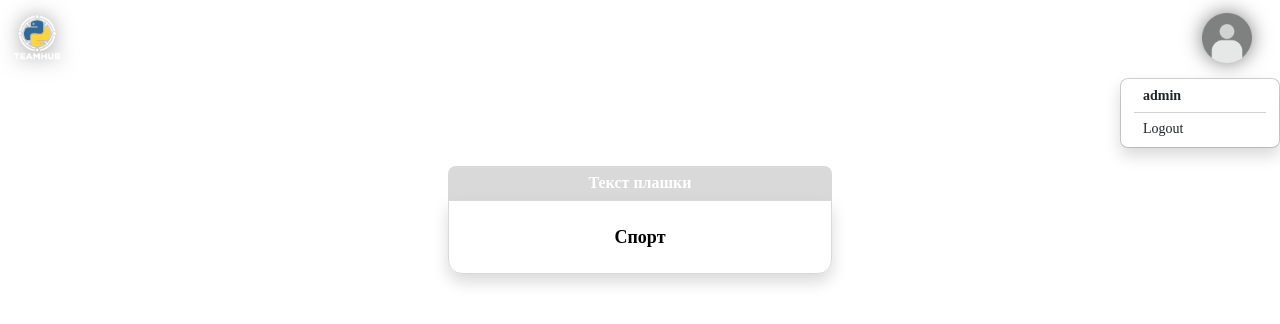
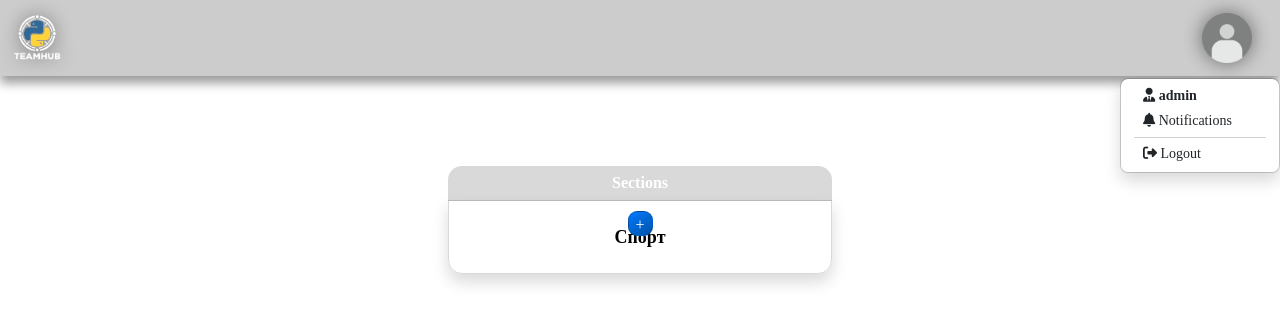
Before and after one commit to LEGENDA123698/TeamHub, a Django app: page /forum/ in a window 1280 px wide, after a click that opens the changed part. Shown: the top 324 px of the page. Run offline with Django 5.2, Linux system fonts and the light colour scheme; a user stored in the database is signed in; data comes from the database, SQL or seed files in the repository; both versions use the stored data as it was after the commit; some libraries are stand-ins or nearby versions; some web fonts are replaced.

Commit message:
форум + исправления

```diff
--- a/notifications_app/urls.py
+++ b/notifications_app/urls.py
@@ -4,7 +4,7 @@ import notifications_app.views as views
 urlpatterns = [
     path("", views.NotificationListView.as_view(), name='notifications-list'),
     path("<int:pk>/", views.NotificationDetailView.as_view(), name='notification-detail'),
-    path("notifications/create-notification", views.NotificationCreateView.as_view(), name='create-notification'),
-    path("notifications/update-notification/<int:pk>/", views.NotificationUpdateView.as_view(), name='update-notification'),
-    path("notifications/create-notification/<int:pk>/", views.NotificationDeleteView.as_view(), name='delete-notification'),
+    path("create-notification", views.NotificationCreateView.as_view(), name='create-notification'),
+    path("update-notification/<int:pk>/", views.NotificationUpdateView.as_view(), name='update-notification'),
+    path("create-notification/<int:pk>/", views.NotificationDeleteView.as_view(), name='delete-notification'),
 ]
--- a/static/base.css
+++ b/static/base.css
@@ -82,12 +82,12 @@
 
 }
 
-.navbar {
+.navbar.scrolled {
     background: transparent;
     transition: background, box-shadow, backdrop-filter, --webkit-backdrop-filter, background-color 0.3s ease-in-out;
 }
 
-.navbar.scrolled {
+.navbar {
     box-shadow: 0px 7px 10px rgba(0, 0, 0, 0.4);
     width: 100%;
     background: transparent;
@@ -127,6 +127,11 @@
     line-height: 16px;
 }
 
+.logout-item:hover {
+    background: #ff3b30 !important;
+    border-radius: 3px;
+}
+
 .dropdown-item:hover {
     background: #007aff;
     color: white;
@@ -145,11 +150,11 @@
     background: white;
     border: 1px solid rgba(0, 0, 0, 0.15);
     box-shadow: 0 0.5rem 1rem rgba(0, 0, 0, 0.15);
-    position: sticky;
-    height: 10vh;
-    width: 10vw;
-    top: 0;
-    left: 0;
+    position: fixed !important;
+    height: 30vh;
+    width: 30vw;
+    top: 11%;
+    left: 3;
     transform: scale(0);
     opacity: 0;
     transition: opacity 0.3s ease, transform 0.3s ease;
@@ -157,6 +162,8 @@
 }
 
 .mainmenu.show {
+    opacity: 1;
+    transform: scale(1);
     position: sticky;
 }
 
--- a/static/forum_app/forum.css
+++ b/static/forum_app/forum.css
@@ -8,11 +8,12 @@
     background: rgba(0, 0, 0, 0.15);
     color: white;
     padding: 5px 15px;
-    border-radius: 8px 8px 0px 0px;
+    border-radius: 14px 14px 0px 0px;
     width: 30vw;
     font-size: 16px;
     font-weight: bold;
     text-align: center;
+    max-height: 48%;
 }
 
 .default-placeholder {
@@ -50,8 +51,19 @@
     text-decoration: none;
 }
 
-
 .placeholder-item:hover {
     color: white !important;
     background: #007aff !important;
 }
+
+.create-button {
+    position: relative;
+    border-radius: 9px;
+    height: 25px;
+    width: 25px;
+    text-align: center;
+    border: 1px solid rgba(0, 0, 0, 0.15);
+    background: linear-gradient(145deg, #007aff, #0051a8);
+    color: white;
+    padding-bottom: 1px;
+}
--- a/teamhub/settings.py
+++ b/teamhub/settings.py
@@ -127,8 +127,8 @@ USE_TZ = True
 # https://docs.djangoproject.com/en/5.1/howto/static-files/
 
 STATIC_URL = 'static/'
-STATIC_ROOT = '/static/'
-STATICFILES_DIRS = [BASE_DIR / 'static',]
+STATIC_ROOT = 'staticfiles/'
+STATICFILES_DIRS = [BASE_DIR / 'static']
 
 # Default primary key field typ
 # https://docs.djangoproject.com/en/5.1/ref/settings/#default-auto-field
--- a/teamhub/urls.py
+++ b/teamhub/urls.py
@@ -26,6 +26,7 @@ urlpatterns = [
     path('forum/', include('forum_app.urls')),
     path('', include('calendar_app.urls')),
     path('', include('materials_app.urls')),
+    path('notifications/', include('notifications_app.urls'))
 ]
 
 if settings.DEBUG:
--- a/templates/base.html
+++ b/templates/base.html
@@ -1,20 +1,15 @@
 {% load static %}
 
 <head>
-  <link
-    href="https://cdn.jsdelivr.net/npm/bootstrap@5.3.3/dist/css/bootstrap.min.css"
-    rel="stylesheet"
-    integrity="sha384-QWTKZyjpPEjISv5WaRU9OFeRpok6YctnYmDr5pNlyT2bRjXh0JMhjY6hW+ALEwIH"
-    crossorigin="anonymous"
-  />
+  <link href="https://cdn.jsdelivr.net/npm/bootstrap@5.3.3/dist/css/bootstrap.min.css" rel="stylesheet"
+    integrity="sha384-QWTKZyjpPEjISv5WaRU9OFeRpok6YctnYmDr5pNlyT2bRjXh0JMhjY6hW+ALEwIH" crossorigin="anonymous" />
+  <script src="https://kit.fontawesome.com/7283992a6b.js" crossorigin="anonymous"></script>
 
   {% block extra_head %}{% endblock %}
 
-  <script
-    src="https://cdn.jsdelivr.net/npm/bootstrap@5.3.3/dist/js/bootstrap.bundle.min.js"
+  <script src="https://cdn.jsdelivr.net/npm/bootstrap@5.3.3/dist/js/bootstrap.bundle.min.js"
     integrity="sha384-YvpcrYf0tY3lHB60NNkmXc5s9fDVZLESaAA55NDzOxhy9GkcIdslK1eN7N6jIeHz"
-    crossorigin="anonymous"
-  ></script>
+    crossorigin="anonymous"></script>
 
   <link href="{% static 'base.css' %}" type="text/css" rel="stylesheet" />
 </head>
@@ -22,23 +17,29 @@
 <nav class="navbar fixed-top">
   <div class="container-fluid">
     <a href="{% url 'main-page' %}">
-      <img src="{% static 'logo.png' %}" class="navbar-brand navbar-img" />
+      <img src="{% static 'logo.png' %}" class="navbar-brand navbar-img mainmenu-toggler" />
     </a>
     <a id="navbarDropdown" data-bs-toggle="dropdown" href="#" class="no-focus">
       <img src="{% static 'user_icon.png' %}" class="navbar-brand navbar-img" />
     </a>
-    <ul
-      class="dropdown-menu dropdown-menu-lg-end animate slideIn"
-      aria-labelledby="navbarDropdown"
-    >
+    <ul class="dropdown-menu dropdown-menu-lg-end animate slideIn" aria-labelledby="navbarDropdown">
       {% if user.is_authenticated %}
-      <p class="dropdown-item" style="font-weight: bold">{{ user.username }}</p>
+      <p class="dropdown-item" style="font-weight: bold">
+        <i class="fa-solid fa-user-tie"></i> {{ user.username }}
+      </p>
+      <li><a class="dropdown-item" href="{% url 'notifications-list' %}">
+          <i class="fa-solid fa-bell"></i> Notifications</a></li>
+      {% else %}
+      <p class="dropdown-item">Guest</p>
       {% endif %}
       <li>
         <hr class="dropdown-divider mx-auto" />
       </li>
       {% if user.is_authenticated %}
-      <li><a class="dropdown-item" href="{% url 'logout' %}">Logout</a></li>
+      <li>
+        <a class="dropdown-item logout-item" href="{% url 'logout' %}">
+          <i class="fa-solid fa-right-from-bracket"></i> Logout</a>
+      </li>
       {% else %}
       <li><a class="dropdown-item" href="{% url 'login' %}">Login</a></li>
       <li><a class="dropdown-item" href="{% url 'register' %}">Register</a></li>
--- a/templates/forum_app/start_page.html
+++ b/templates/forum_app/start_page.html
@@ -1,4 +1,3 @@
-
 {% include 'base.html' %}
 {% load static %}
 
@@ -7,12 +6,15 @@
 {% endblock %}
 {% if sections %}
 <div class="default-placeholder">
-    <div class="placeholder-header">Текст плашки</div>
-    {% for section in sections %}
-    <div class="placeholder-item">
-        <a href="{% url 'forum_app:section_detail' section.pk %}">{{ section.name }}</a>
-    </div>
-    {% endfor %}
+  <div class="placeholder-header">
+    <p>Sections</p>
+    <button class="create-button">+</button>
+  </div>
+  {% for section in sections %}
+  <div class="placeholder-item">
+    <a href="{% url 'forum_app:section_detail' section.pk %}">{{ section.name }}</a>
+  </div>
+  {% endfor %}
   </ul>
 </div>
 {% else %}
```
Also changed, not shown: db.sqlite3.
